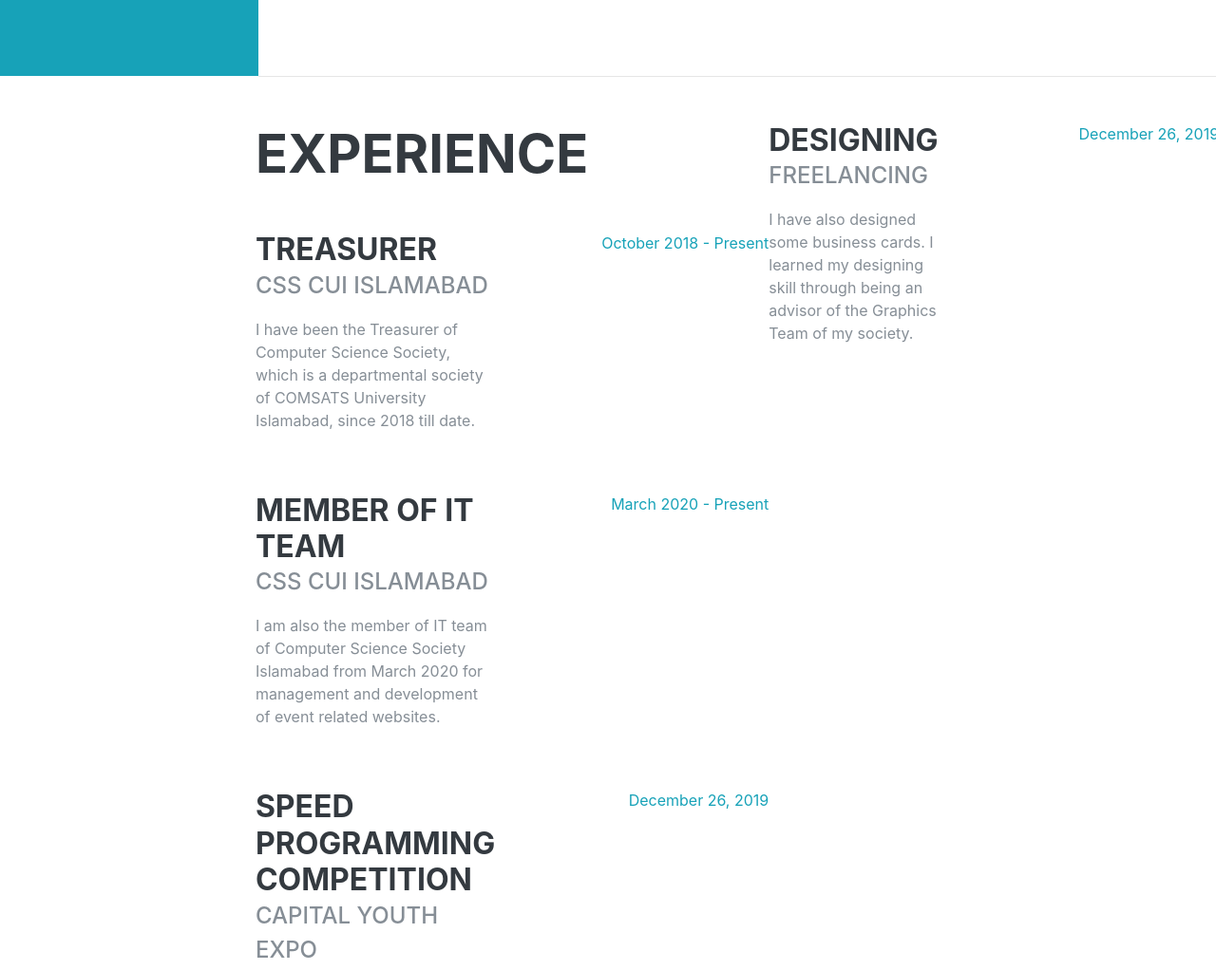
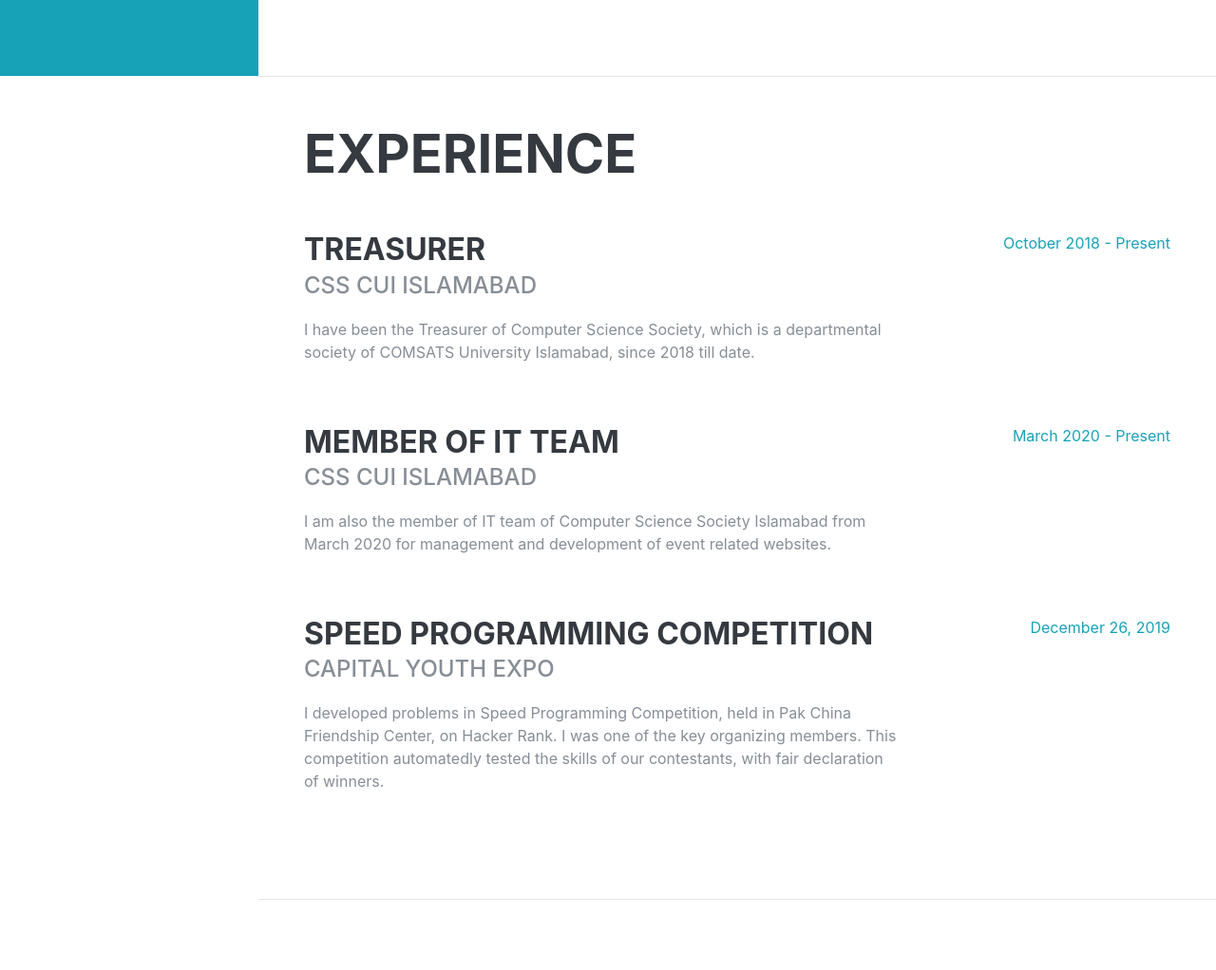
Before and after one commit to AadiRana911/AadiRana911.github.io, a plain HTML site: page index.html in a window 1280 px wide. Shown: the part 720-1742 px from the top of the page at 95% size. Drawn offline with Linux system fonts and the light colour scheme; a web font is replaced by a local one.

Commit message:
Deleted a skillset due to front-end bug

```diff
--- a/index.html
+++ b/index.html
@@ -133,18 +133,6 @@
           </div>
         </div>
       </div>
-
-      <div class="resume-item d-flex flex-column flex-md-row justify-content-between mb-5">
-        <div class="resume-content">
-          <h3 class="mb-0">Designing&nbsp;</h3>
-          <div class="subheading mb-3">Freelancing</div>
-          <p>I have also designed some business cards. I learned my designing skill through being an advisor of the Graphics Team of my society.&nbsp;</p>
-        </div>
-        <div class="resume-date text-md-right">
-          <span class="text-info">December 26, 2019</span>
-        </div>
-      </div>
-    </div>
 
     </section>
 
```
